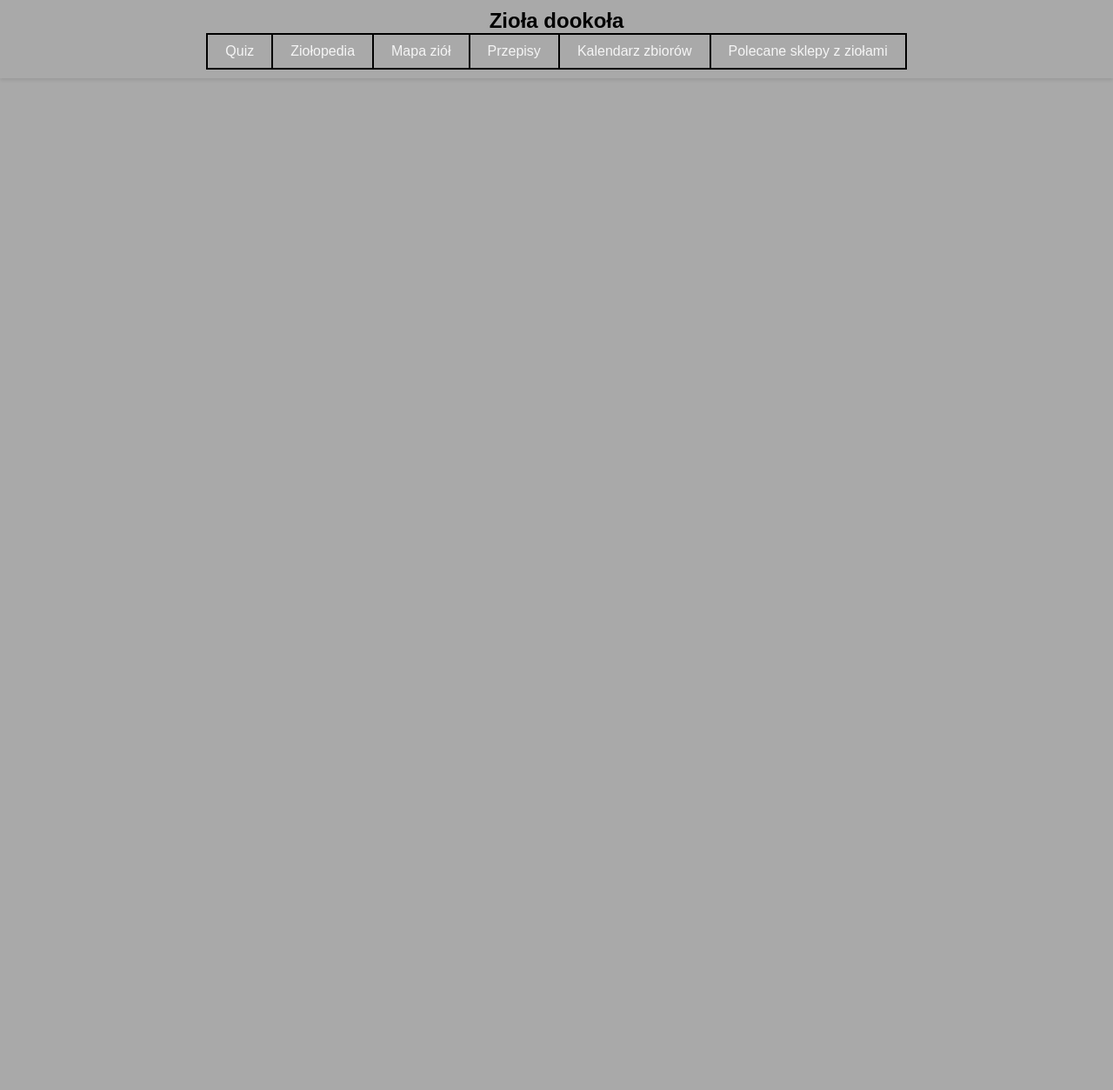
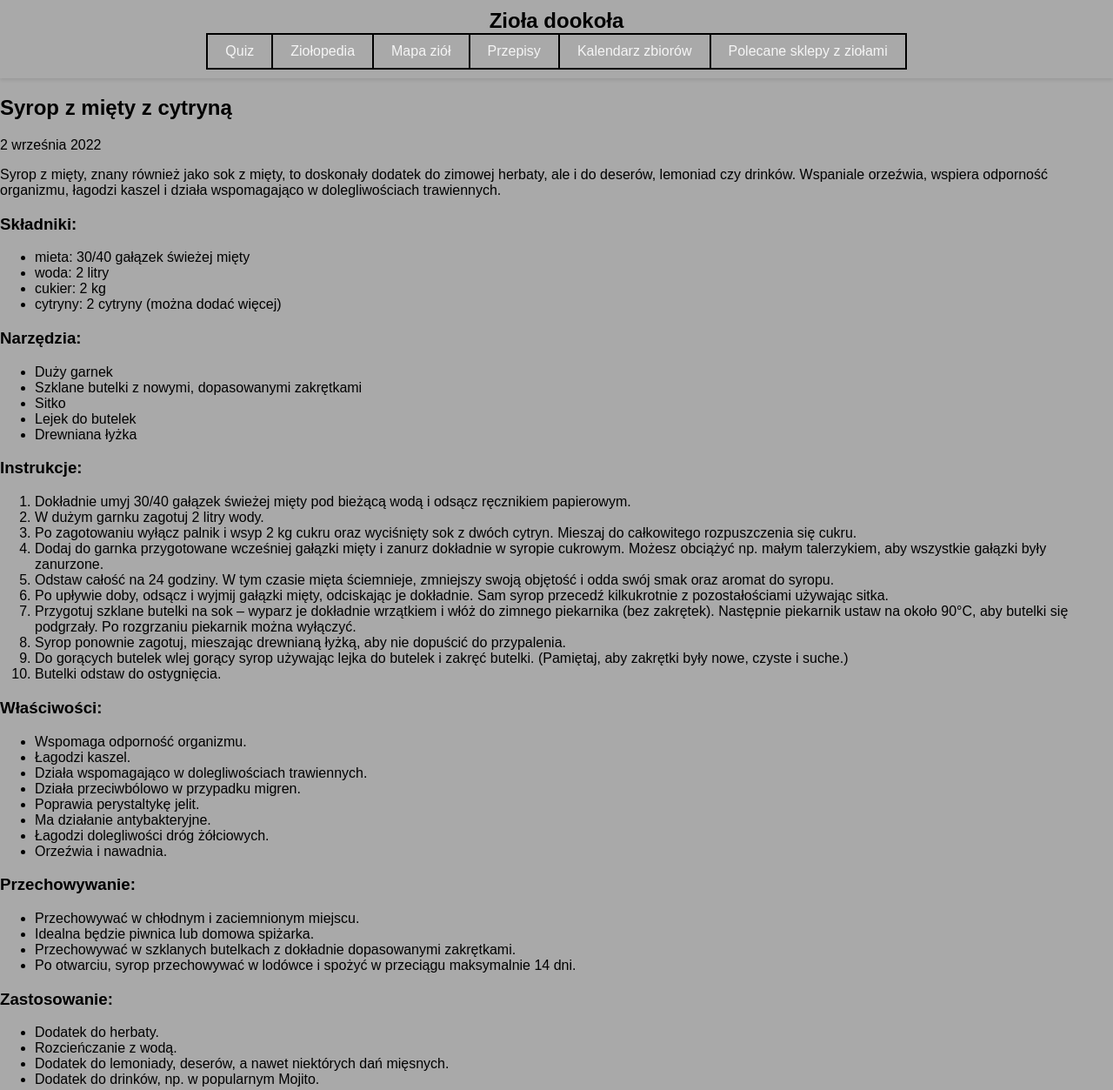
Before and after one commit to hubssch/ZiolaDoOkola, a plain HTML site: page HTML Elements/przepisy.html in a window 1280 px wide. Shown: the whole page at 87% size. Before the commit the page ends 800 px from the top, so only its background shows below. Drawn offline with Linux system fonts and the light colour scheme; files that its build step writes are made by us from their sources.

Commit message:
obiekt przepis i wyswietlanie go w htmlu

```diff
--- a/HTML Elements/Scripts/przepisy.js
+++ b/HTML Elements/Scripts/przepisy.js
@@ -1,27 +1,140 @@
-const przepis = {
-    nazwa: 'Spaghetti Carbonara',
-    czasPrzygotowania: '30 minut',
-    poziomTrudnosci: 'średni',
-    składniki: [
-        { nazwa: 'Spaghetti', ilość: '200g' },
-        { nazwa: 'Pancetta', ilość: '100g' },
-        { nazwa: 'Jajka', ilość: '3' },
-        { nazwa: 'Parmezan', ilość: '50g, starty' },
-        { nazwa: 'Czosnek', ilość: '2 ząbki' },
-        { nazwa: 'Pieprz', ilość: 'do smaku' },
-        { nazwa: 'Sól', ilość: 'do smaku' },
+const przepisNaSyropZMietyZCytryna = {
+    tytul: "Syrop z mięty z cytryną",
+    data: "2 września 2022",
+    wprowadzenie: "Syrop z mięty, znany również jako sok z mięty, to doskonały dodatek do zimowej herbaty, ale i do deserów, lemoniad czy drinków. Wspaniale orzeźwia, wspiera odporność organizmu, łagodzi kaszel i działa wspomagająco w dolegliwościach trawiennych.",
+    skladniki: {
+        mieta: "30/40 gałązek świeżej mięty",
+        woda: "2 litry",
+        cukier: "2 kg",
+        cytryny: "2 cytryny (można dodać więcej)"
+    },
+    narzedzia: [
+        "Duży garnek",
+        "Szklane butelki z nowymi, dopasowanymi zakrętkami",
+        "Sitko",
+        "Lejek do butelek",
+        "Drewniana łyżka"
     ],
     instrukcje: [
-        'Ugotuj spaghetti w osolonej wodzie zgodnie z instrukcją na opakowaniu.',
-        'Podsmaż pancettę na patelni, aż będzie chrupiąca.',
-        'W misce wymieszaj jajka z parmezanem, pieprzem i odrobiną soli.',
-        'Dodaj ugotowane spaghetti do patelni z pancettą i wymieszaj.',
-        'Zdejmij patelnię z ognia i dodaj mieszankę jajek i parmezanu, szybko mieszając, aby uniknąć ścięcia jajek.',
-        'Podawaj od razu, posypane dodatkowym parmezanem i pieprzem do smaku.'
+        "Dokładnie umyj 30/40 gałązek świeżej mięty pod bieżącą wodą i odsącz ręcznikiem papierowym.",
+        "W dużym garnku zagotuj 2 litry wody.",
+        "Po zagotowaniu wyłącz palnik i wsyp 2 kg cukru oraz wyciśnięty sok z dwóch cytryn. Mieszaj do całkowitego rozpuszczenia się cukru.",
+        "Dodaj do garnka przygotowane wcześniej gałązki mięty i zanurz dokładnie w syropie cukrowym. Możesz obciążyć np. małym talerzykiem, aby wszystkie gałązki były zanurzone.",
+        "Odstaw całość na 24 godziny. W tym czasie mięta ściemnieje, zmniejszy swoją objętość i odda swój smak oraz aromat do syropu.",
+        "Po upływie doby, odsącz i wyjmij gałązki mięty, odciskając je dokładnie. Sam syrop przecedź kilkukrotnie z pozostałościami używając sitka.",
+        "Przygotuj szklane butelki na sok – wyparz je dokładnie wrzątkiem i włóż do zimnego piekarnika (bez zakrętek). Następnie piekarnik ustaw na około 90°C, aby butelki się podgrzały. Po rozgrzaniu piekarnik można wyłączyć.",
+        "Syrop ponownie zagotuj, mieszając drewnianą łyżką, aby nie dopuścić do przypalenia.",
+        "Do gorących butelek wlej gorący syrop używając lejka do butelek i zakręć butelki. (Pamiętaj, aby zakrętki były nowe, czyste i suche.)",
+        "Butelki odstaw do ostygnięcia."
     ],
-    porcje: 2,
-    kategorie: ['Włoska', 'Makaron', 'Obiad']
+    wlasciwosci: [
+        "Wspomaga odporność organizmu.",
+        "Łagodzi kaszel.",
+        "Działa wspomagająco w dolegliwościach trawiennych.",
+        "Działa przeciwbólowo w przypadku migren.",
+        "Poprawia perystaltykę jelit.",
+        "Ma działanie antybakteryjne.",
+        "Łagodzi dolegliwości dróg żółciowych.",
+        "Orzeźwia i nawadnia."
+    ],
+    przechowywanie: [
+        "Przechowywać w chłodnym i zaciemnionym miejscu.",
+        "Idealna będzie piwnica lub domowa spiżarka.",
+        "Przechowywać w szklanych butelkach z dokładnie dopasowanymi zakrętkami.",
+        "Po otwarciu, syrop przechowywać w lodówce i spożyć w przeciągu maksymalnie 14 dni."
+    ],
+    zastosowanie: [
+        "Dodatek do herbaty.",
+        "Rozcieńczanie z wodą.",
+        "Dodatek do lemoniady, deserów, a nawet niektórych dań mięsnych.",
+        "Dodatek do drinków, np. w popularnym Mojito."
+    ]
 };
 
-// Wyświetlenie obiektu w konsoli
-console.log(przepis);
+document.addEventListener("DOMContentLoaded", () => {
+    const container = document.getElementById("przepis-container");
+
+    const title = document.createElement("h2");
+    title.textContent = przepisNaSyropZMietyZCytryna.tytul;
+    container.appendChild(title);
+
+    const date = document.createElement("p");
+    date.textContent = przepisNaSyropZMietyZCytryna.data;
+    container.appendChild(date);
+
+    const intro = document.createElement("p");
+    intro.textContent = przepisNaSyropZMietyZCytryna.wprowadzenie;
+    container.appendChild(intro);
+
+    const ingredientsHeader = document.createElement("h3");
+    ingredientsHeader.textContent = "Składniki:";
+    container.appendChild(ingredientsHeader);
+
+    const ingredientsList = document.createElement("ul");
+    Object.entries(przepisNaSyropZMietyZCytryna.skladniki).forEach(([key, value]) => {
+        const listItem = document.createElement("li");
+        listItem.textContent = `${key}: ${value}`;
+        ingredientsList.appendChild(listItem);
+    });
+    container.appendChild(ingredientsList);
+
+    const toolsHeader = document.createElement("h3");
+    toolsHeader.textContent = "Narzędzia:";
+    container.appendChild(toolsHeader);
+
+    const toolsList = document.createElement("ul");
+    przepisNaSyropZMietyZCytryna.narzedzia.forEach(tool => {
+        const listItem = document.createElement("li");
+        listItem.textContent = tool;
+        toolsList.appendChild(listItem);
+    });
+    container.appendChild(toolsList);
+
+    const instructionsHeader = document.createElement("h3");
+    instructionsHeader.textContent = "Instrukcje:";
+    container.appendChild(instructionsHeader);
+
+    const instructionsList = document.createElement("ol");
+    przepisNaSyropZMietyZCytryna.instrukcje.forEach(instruction => {
+        const listItem = document.createElement("li");
+        listItem.textContent = instruction;
+        instructionsList.appendChild(listItem);
+    });
+    container.appendChild(instructionsList);
+
+    const propertiesHeader = document.createElement("h3");
+    propertiesHeader.textContent = "Właściwości:";
+    container.appendChild(propertiesHeader);
+
+    const propertiesList = document.createElement("ul");
+    przepisNaSyropZMietyZCytryna.wlasciwosci.forEach(property => {
+        const listItem = document.createElement("li");
+        listItem.textContent = property;
+        propertiesList.appendChild(listItem);
+    });
+    container.appendChild(propertiesList);
+
+    const storageHeader = document.createElement("h3");
+    storageHeader.textContent = "Przechowywanie:";
+    container.appendChild(storageHeader);
+
+    const storageList = document.createElement("ul");
+    przepisNaSyropZMietyZCytryna.przechowywanie.forEach(storage => {
+        const listItem = document.createElement("li");
+        listItem.textContent = storage;
+        storageList.appendChild(listItem);
+    });
+    container.appendChild(storageList);
+
+    const usageHeader = document.createElement("h3");
+    usageHeader.textContent = "Zastosowanie:";
+    container.appendChild(usageHeader);
+
+    const usageList = document.createElement("ul");
+    przepisNaSyropZMietyZCytryna.zastosowanie.forEach(usage => {
+        const listItem = document.createElement("li");
+        listItem.textContent = usage;
+        usageList.appendChild(listItem);
+    });
+    container.appendChild(usageList);
+});
--- a/HTML Elements/przepisy.html
+++ b/HTML Elements/przepisy.html
@@ -5,7 +5,7 @@
     <meta name="viewport" content="width=device-width, initial-scale=1.0">
     <title>Zioła dookoła</title>
     <link rel="stylesheet" href="../style.css">
-    <link rel="stylesheet" href="style.css">
+    <link rel="stylesheet" href="./Styles/przepisy.css">
 </head>
 <body>
     <nav>
@@ -20,6 +20,9 @@
             <li id="last-item" class="nav-btn"><a href="./polecanesklepy.html">Polecane sklepy z ziołami</a></li>
         </ul>
     </nav>
-
+    <main id="przepis-container">
+        <!-- Tutaj wstawimy przepis -->
+    </main>
+    <script src="Scripts/przepisy.js"></script>
 </body>
 </html>
```
Also changed, not shown: HTML Elements/kalendarzzbiorow.html (+0 -1 lines), HTML Elements/polecanesklepy.html (+0 -1 lines).
